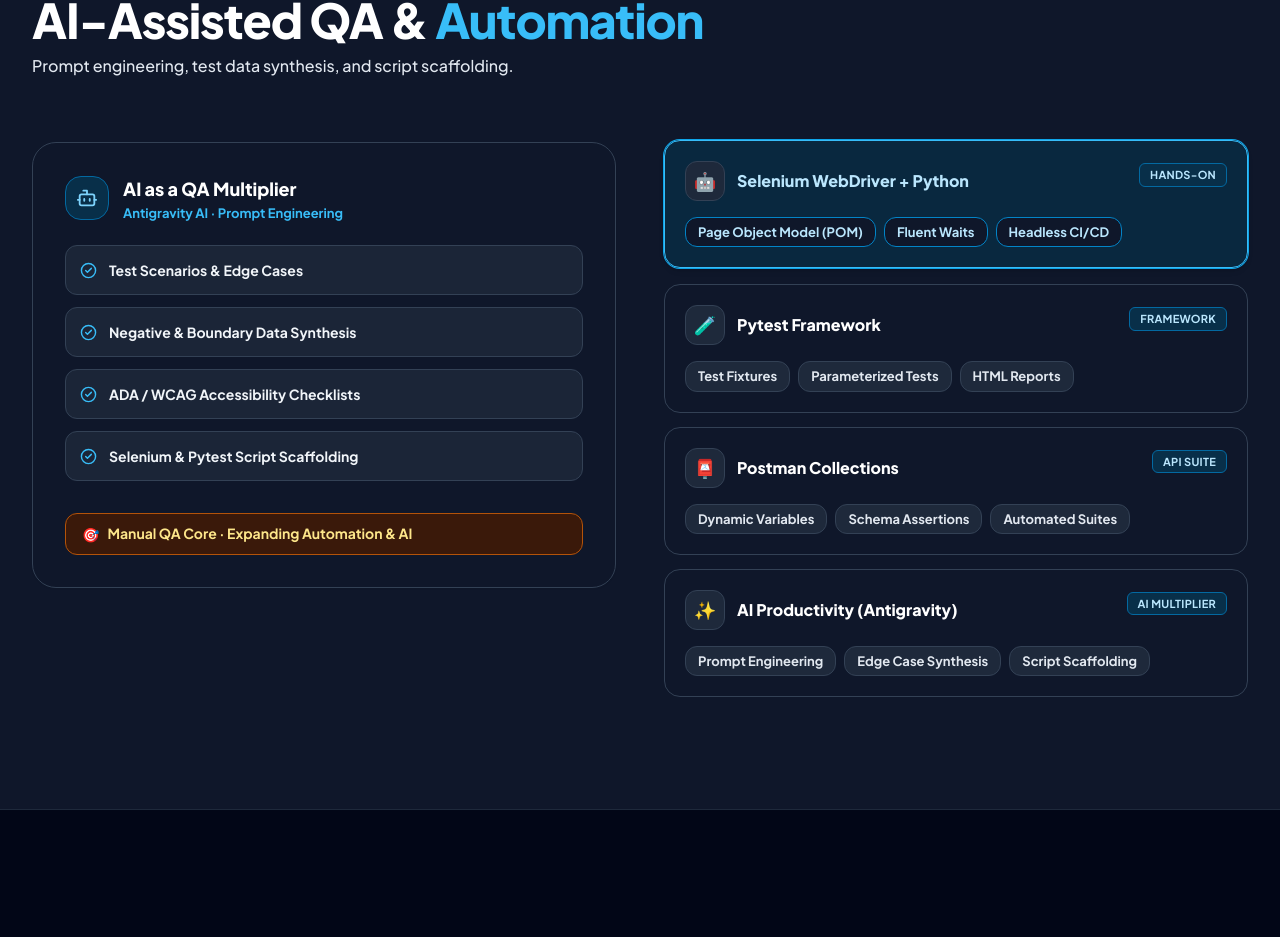
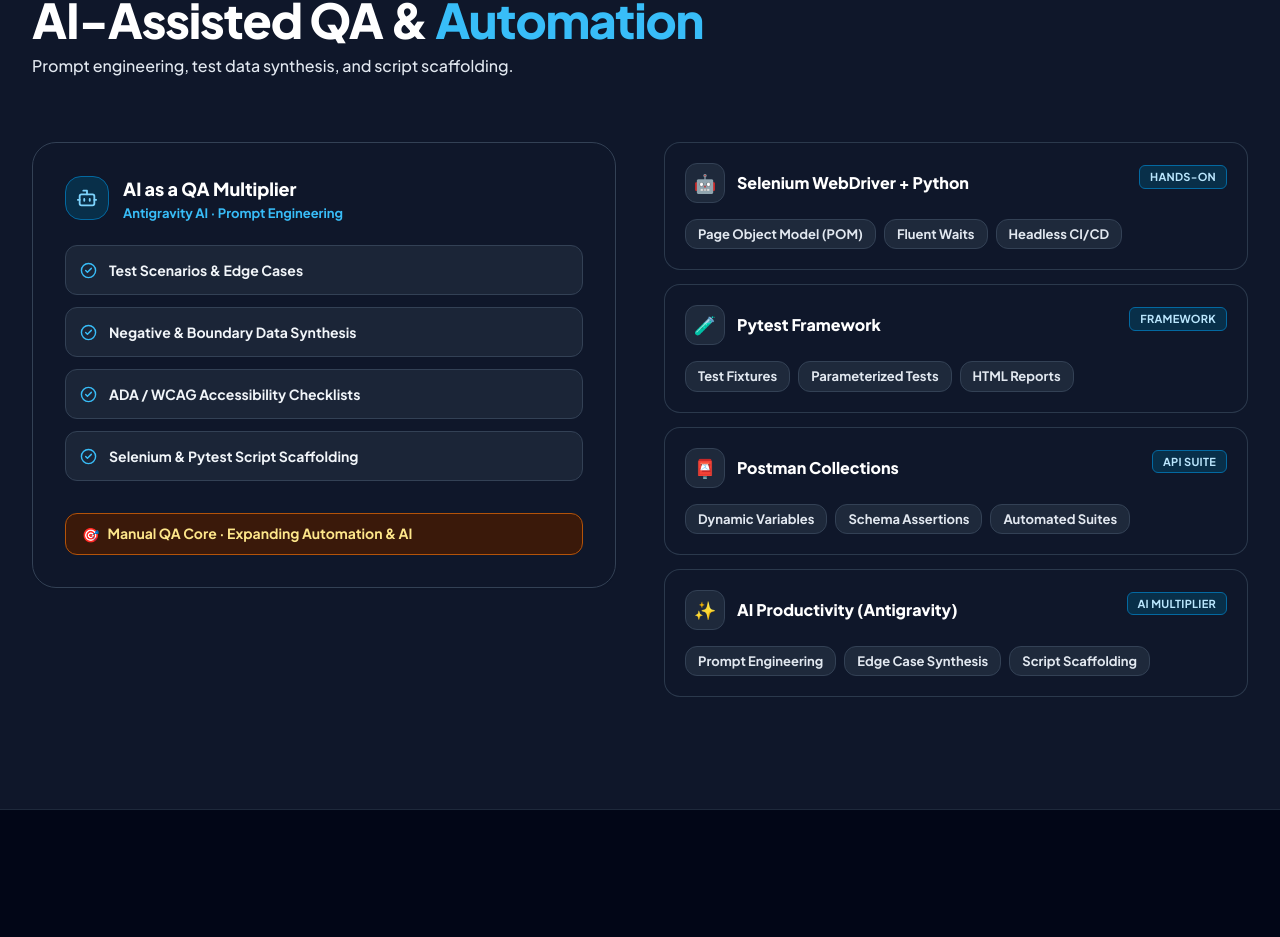
Before and after one commit to DhavalMK15/Dhaval-M-Kotak-QA-Engineer, a React (Vite) app: page / in a window 1280 px wide. Shown: the part 1903-2840 px from the top of the page. Built offline with nearby package versions, Linux system fonts and the light colour scheme.

Commit message:
refactor(ui): remove click selection state from automation pillar cards in favor of hover effects

```diff
--- a/src/components/AIAutomation.jsx
+++ b/src/components/AIAutomation.jsx
@@ -1,4 +1,3 @@
-import { useState } from 'react'
 import { Bot, Sparkles, CheckCircle2 } from 'lucide-react'
 
 const AI_WORKFLOWS = [
@@ -40,7 +39,6 @@
 ]
 
 export default function AIAutomation() {
-  const [activePillarId, setActivePillarId] = useState(AUTOMATION_PILLARS[0].id)
 
   return (
     <section
@@ -111,31 +109,19 @@
             </div>
           </div>
 
-          {/* Right Column: Interactive Automation Pillars with keyword chips */}
+          {/* Right Column: Automation Pillars with keyword chips (hover-only) */}
           <div className="lg:col-span-6 w-full space-y-3 sm:space-y-3.5">
-            {AUTOMATION_PILLARS.map((p) => {
-              const isSelected = activePillarId === p.id
-
-              return (
+            {AUTOMATION_PILLARS.map((p) => (
               <div
                 key={p.id}
-                  onClick={() => setActivePillarId(p.id)}
-                  className={`p-4 sm:p-5 rounded-2xl border transition-all duration-300 cursor-pointer group active:scale-[0.99] ${
-                    isSelected
-                      ? 'bg-sky-50 dark:bg-sky-950/70 border-sky-500 dark:border-sky-400 shadow-md ring-1 ring-sky-500 -translate-y-0.5'
-                      : 'bg-white dark:bg-slate-900 border-slate-300 dark:border-slate-700 hover:bg-slate-50 dark:hover:bg-slate-800/80 hover:border-sky-400 dark:hover:border-slate-600 sm:hover:translate-x-1'
-                  }`}
+                className="p-4 sm:p-5 rounded-2xl bg-white dark:bg-slate-900 border border-slate-300 dark:border-slate-700/80 shadow-xs hover:border-sky-500 dark:hover:border-sky-400 hover:shadow-lg hover:shadow-sky-500/10 dark:hover:shadow-sky-500/5 sm:hover:translate-x-1 hover:-translate-y-0.5 transition-all duration-300 group cursor-default"
               >
                 <div className="flex items-start justify-between gap-2.5 sm:gap-3 mb-3">
                   <div className="flex items-center gap-2.5 sm:gap-3 min-w-0 flex-1">
                     <div className="w-10 h-10 rounded-xl bg-slate-100 dark:bg-slate-800 border border-slate-300 dark:border-slate-700 flex items-center justify-center text-lg flex-shrink-0 shadow-2xs group-hover:scale-110 group-hover:-rotate-6 transition-all duration-300">
                       {p.icon}
                     </div>
-                      <h3 className={`text-sm sm:text-base font-extrabold leading-snug transition-colors duration-200 break-words ${
-                        isSelected
-                          ? 'text-sky-950 dark:text-sky-200'
-                          : 'text-slate-950 dark:text-white group-hover:text-sky-700 dark:group-hover:text-sky-400'
-                      }`}>
+                    <h3 className="text-sm sm:text-base font-extrabold leading-snug text-slate-950 dark:text-white group-hover:text-sky-700 dark:group-hover:text-sky-400 transition-colors break-words">
                       {p.title}
                     </h3>
                   </div>
@@ -150,19 +136,14 @@
                   {p.keywords.map((k) => (
                     <span
                       key={k}
-                        className={`text-[11px] sm:text-[13px] font-bold px-2.5 sm:px-3 py-1 sm:py-1.5 rounded-lg sm:rounded-xl border transition-all duration-200 cursor-default leading-tight ${
-                          isSelected
-                            ? 'bg-white dark:bg-slate-900 text-sky-900 dark:text-sky-200 border-sky-400 dark:border-sky-600 shadow-2xs'
-                            : 'bg-slate-100 dark:bg-slate-800 text-slate-800 dark:text-slate-200 border-slate-300 dark:border-slate-700 group-hover:border-sky-300 dark:group-hover:border-sky-700'
-                        }`}
+                      className="text-[11px] sm:text-[13px] font-bold px-2.5 sm:px-3 py-1 sm:py-1.5 rounded-lg sm:rounded-xl border border-slate-300 dark:border-slate-700 bg-slate-100 dark:bg-slate-800 text-slate-800 dark:text-slate-200 group-hover:border-sky-300 dark:group-hover:border-sky-700 hover:border-sky-500 dark:hover:border-sky-400 hover:text-sky-700 dark:hover:text-sky-300 transition-all duration-200 cursor-default leading-tight"
                     >
                       {k}
                     </span>
                   ))}
                 </div>
               </div>
-              )
-            })}
+            ))}
           </div>
         </div>
       </div>
```
Lines whose indentation alone changed are shown as unchanged.
